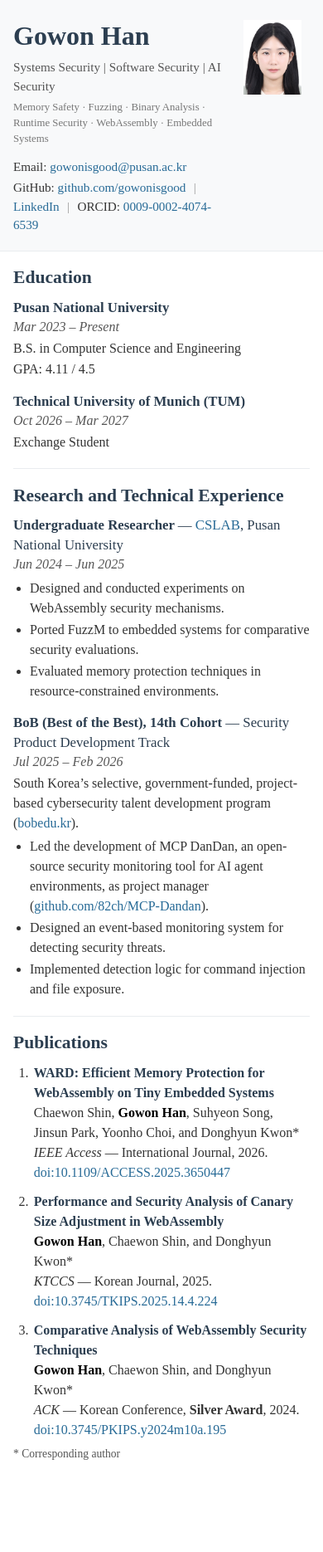
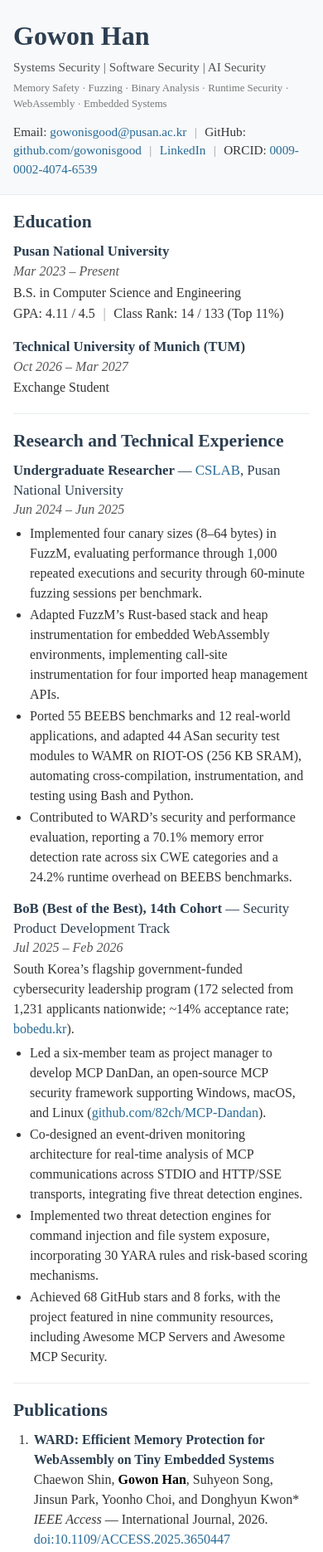
Before and after one commit to gowonisgood/gowonisgood.github.io, a plain HTML site: page index.html in a window 390 px wide. Shown: the top 1870 px of the page at 83% size. Before the commit the page ends 1780 px from the top, so only its background shows below. Drawn offline with Linux system fonts and the light colour scheme.

Commit message:
Revise CV layout and experience details
- Place education entries side by side in a two-column grid
- Put all contact links on a single line
- Remove profile photo
- Expand CSLAB and BoB bullets with concrete results; add class rank
- Open external links in a new tab

Co-Authored-By: Claude Opus 5.5 <noreply@anthropic.com>

```diff
--- a/index.html
+++ b/index.html
@@ -62,15 +62,6 @@
       margin: 0 0 0.75rem;
       color: #777777;
       font-size: 0.875rem;
-    }
-
-    .profile-photo {
-      display: block;
-      width: 120px;
-      height: 120px;
-      flex-shrink: 0;
-      object-fit: contain;
-      border-radius: 4px;
     }
 
     .contact {
@@ -144,6 +135,32 @@
       align-items: baseline;
       justify-content: space-between;
       gap: 1rem;
+    }
+
+    /* Education: institutions side by side, date under each name */
+    .edu-grid {
+      display: grid;
+      grid-template-columns: repeat(2, minmax(0, 1fr));
+      column-gap: 2rem;
+      row-gap: 0.9rem;
+    }
+
+    .edu-grid > .entry {
+      margin-bottom: 0;
+    }
+
+    .edu-grid > .entry + .entry {
+      padding-left: 2rem;
+      margin-left: -1rem;
+      border-left: 1px solid #e9ecef;
+    }
+
+    .edu-grid .entry-head {
+      display: block;
+    }
+
+    .edu-grid .date {
+      display: block;
     }
 
     .date {
@@ -234,11 +251,6 @@
         gap: 1rem;
       }
 
-      .profile-photo {
-        width: 90px;
-        height: 90px;
-      }
-
       .headline {
         font-size: 0.95rem;
       }
@@ -253,6 +265,16 @@
 
       .date {
         display: block;
+      }
+
+      .edu-grid {
+        grid-template-columns: 1fr;
+      }
+
+      .edu-grid > .entry + .entry {
+        padding-left: 0;
+        margin-left: 0;
+        border-left: none;
       }
     }
 
@@ -300,11 +322,6 @@
         font-size: 9.5pt;
       }
 
-      .profile-photo {
-        width: 24mm;
-        height: 24mm;
-      }
-
       main {
         padding-bottom: 0;
       }
@@ -336,6 +353,14 @@
       .publications > li {
         margin-bottom: 5pt;
         break-inside: avoid;
+      }
+
+      .edu-grid > .entry {
+        margin-bottom: 0;
+      }
+
+      .edu-grid > .entry + .entry {
+        border-color: #cccccc;
       }
 
       ul {
@@ -371,18 +396,15 @@
           <address class="contact">
             <p>
               Email: <a href="mailto:gowonisgood@pusan.ac.kr">gowonisgood@pusan.ac.kr</a>
-            </p>
-            <p>
-              GitHub: <a href="https://github.com/gowonisgood">github.com/gowonisgood</a>
               <span class="sep">|</span>
-              <a href="https://www.linkedin.com/in/gowon-han-a1399b345/">LinkedIn</a>
+              GitHub: <a href="https://github.com/gowonisgood" target="_blank" rel="noopener noreferrer">github.com/gowonisgood</a>
               <span class="sep">|</span>
-              ORCID: <a href="https://orcid.org/0009-0002-4074-6539">0009-0002-4074-6539</a>
+              <a href="https://www.linkedin.com/in/gowon-han-a1399b345/" target="_blank" rel="noopener noreferrer">LinkedIn</a>
+              <span class="sep">|</span>
+              ORCID: <a href="https://orcid.org/0009-0002-4074-6539" target="_blank" rel="noopener noreferrer">0009-0002-4074-6539</a>
             </p>
           </address>
         </div>
-        <!-- Optional: delete this line if space is needed -->
-        <img src="profile.jpg" alt="Gowon Han" class="profile-photo">
       </div>
     </div>
   </header>
@@ -391,13 +413,14 @@
     <section id="education">
       <h2>Education</h2>
 
+      <div class="edu-grid">
         <div class="entry">
           <div class="entry-head">
             <h3>Pusan National University</h3>
             <span class="date">Mar 2023 – Present</span>
           </div>
           <p>B.S. in Computer Science and Engineering</p>
-          <p>GPA: 4.11 / 4.5</p>
+          <p>GPA: 4.11 / 4.5 <span class="sep">|</span> Class Rank: 14 / 133 (Top 11%)</p>
         </div>
 
         <div class="entry">
@@ -407,6 +430,7 @@
           </div>
           <p>Exchange Student</p>
         </div>
+      </div>
     </section>
 
     <section id="experience">
@@ -414,13 +438,14 @@
 
       <div class="entry">
         <div class="entry-head">
-          <h3>Undergraduate Researcher <span class="org">— <a href="https://cslab-pnu.github.io/">CSLAB</a>, Pusan National University</span></h3>
+          <h3>Undergraduate Researcher <span class="org">— <a href="https://cslab-pnu.github.io/" target="_blank" rel="noopener noreferrer">CSLAB</a>, Pusan National University</span></h3>
           <span class="date">Jun 2024 – Jun 2025</span>
         </div>
         <ul>
-          <li>Designed and conducted experiments on WebAssembly security mechanisms.</li>
-          <li>Ported FuzzM to embedded systems for comparative security evaluations.</li>
-          <li>Evaluated memory protection techniques in resource-constrained environments.</li>
+          <li>Implemented four canary sizes (8–64 bytes) in FuzzM, evaluating performance through 1,000 repeated executions and security through 60-minute fuzzing sessions per benchmark.</li>
+          <li>Adapted FuzzM’s Rust-based stack and heap instrumentation for embedded WebAssembly environments, implementing call-site instrumentation for four imported heap management APIs.</li>
+          <li>Ported 55 BEEBS benchmarks and 12 real-world applications, and adapted 44 ASan security test modules to WAMR on RIOT-OS (256 KB SRAM), automating cross-compilation, instrumentation, and testing using Bash and Python.</li>
+          <li>Contributed to WARD’s security and performance evaluation, reporting a 70.1% memory error detection rate across six CWE categories and a 24.2% runtime overhead on BEEBS benchmarks.</li>
         </ul>
       </div>
 
@@ -429,15 +454,16 @@
           <h3>BoB (Best of the Best), 14th Cohort <span class="org">— Security Product Development Track</span></h3>
           <span class="date">Jul 2025 – Feb 2026</span>
         </div>
-        <p>South Korea’s selective, government-funded, project-based cybersecurity talent development program (<a href="https://bobedu.kr/home/kor/main.do">bobedu.kr</a>).</p>
+        <p>South Korea’s flagship government-funded cybersecurity leadership program (172 selected from 1,231 applicants nationwide; ~14% acceptance rate; <a href="https://bobedu.kr/home/kor/main.do" target="_blank" rel="noopener noreferrer">bobedu.kr</a>).</p>
         <ul>
           <li>
-            Led the development of MCP DanDan, an open-source security monitoring tool
-            for AI agent environments, as project manager
-            (<a href="https://github.com/82ch/MCP-Dandan">github.com/82ch/MCP-Dandan</a>).
+            Led a six-member team as project manager to develop MCP DanDan, an open-source MCP security framework
+            supporting Windows, macOS, and Linux
+            (<a href="https://github.com/82ch/MCP-Dandan" target="_blank" rel="noopener noreferrer">github.com/82ch/MCP-Dandan</a>).
           </li>
-          <li>Designed an event-based monitoring system for detecting security threats.</li>
-          <li>Implemented detection logic for command injection and file exposure.</li>
+          <li>Co-designed an event-driven monitoring architecture for real-time analysis of MCP communications across STDIO and HTTP/SSE transports, integrating five threat detection engines.</li>
+          <li>Implemented two threat detection engines for command injection and file system exposure, incorporating 30 YARA rules and risk-based scoring mechanisms.</li>
+          <li>Achieved 68 GitHub stars and 8 forks, with the project featured in nine community resources, including Awesome MCP Servers and Awesome MCP Security.</li>
         </ul>
       </div>
     </section>
@@ -451,7 +477,7 @@
           <span class="pub-authors">Chaewon Shin, <strong class="author-self">Gowon Han</strong>, Suhyeon Song, Jinsun Park, Yoonho Choi, and Donghyun Kwon*</span>
           <span class="pub-meta">
             <span class="pub-venue">IEEE Access</span> — International Journal, 2026.
-            <a href="https://doi.org/10.1109/ACCESS.2025.3650447">doi:10.1109/ACCESS.2025.3650447</a>
+            <a href="https://doi.org/10.1109/ACCESS.2025.3650447" target="_blank" rel="noopener noreferrer">doi:10.1109/ACCESS.2025.3650447</a>
           </span>
         </li>
 
@@ -460,7 +486,7 @@
           <span class="pub-authors"><strong class="author-self">Gowon Han</strong>, Chaewon Shin, and Donghyun Kwon*</span>
           <span class="pub-meta">
             <span class="pub-venue">KTCCS</span> — Korean Journal, 2025.
-            <a href="https://doi.org/10.3745/TKIPS.2025.14.4.224">doi:10.3745/TKIPS.2025.14.4.224</a>
+            <a href="https://doi.org/10.3745/TKIPS.2025.14.4.224" target="_blank" rel="noopener noreferrer">doi:10.3745/TKIPS.2025.14.4.224</a>
           </span>
         </li>
 
@@ -469,7 +495,7 @@
           <span class="pub-authors"><strong class="author-self">Gowon Han</strong>, Chaewon Shin, and Donghyun Kwon*</span>
           <span class="pub-meta">
             <span class="pub-venue">ACK</span> — Korean Conference, <span class="pub-award">Silver Award</span>, 2024.
-            <a href="https://doi.org/10.3745/PKIPS.y2024m10a.195">doi:10.3745/PKIPS.y2024m10a.195</a>
+            <a href="https://doi.org/10.3745/PKIPS.y2024m10a.195" target="_blank" rel="noopener noreferrer">doi:10.3745/PKIPS.y2024m10a.195</a>
           </span>
         </li>
       </ol>
```
Lines whose indentation alone changed are shown as unchanged.
